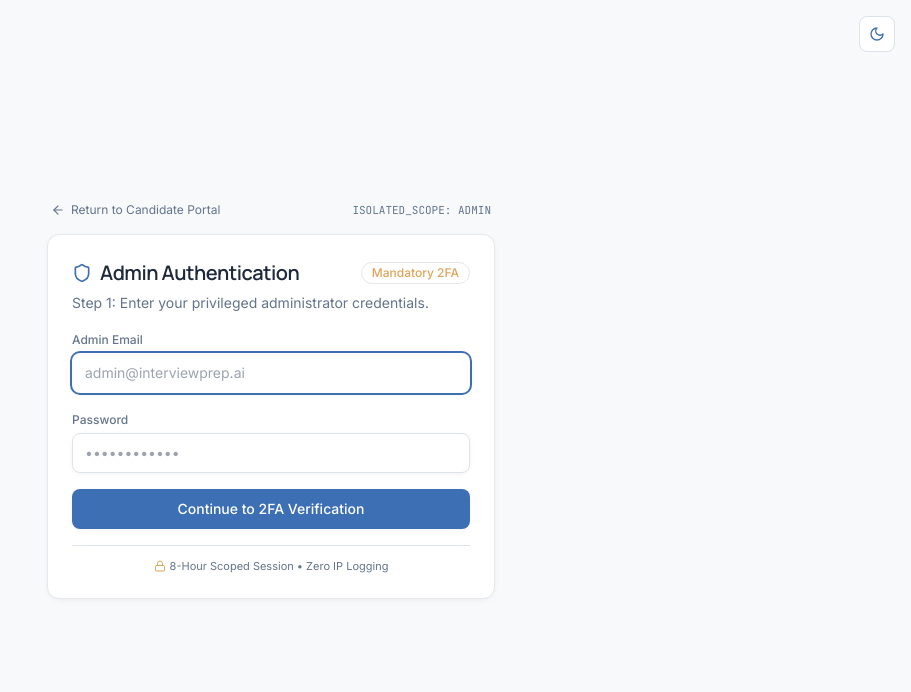
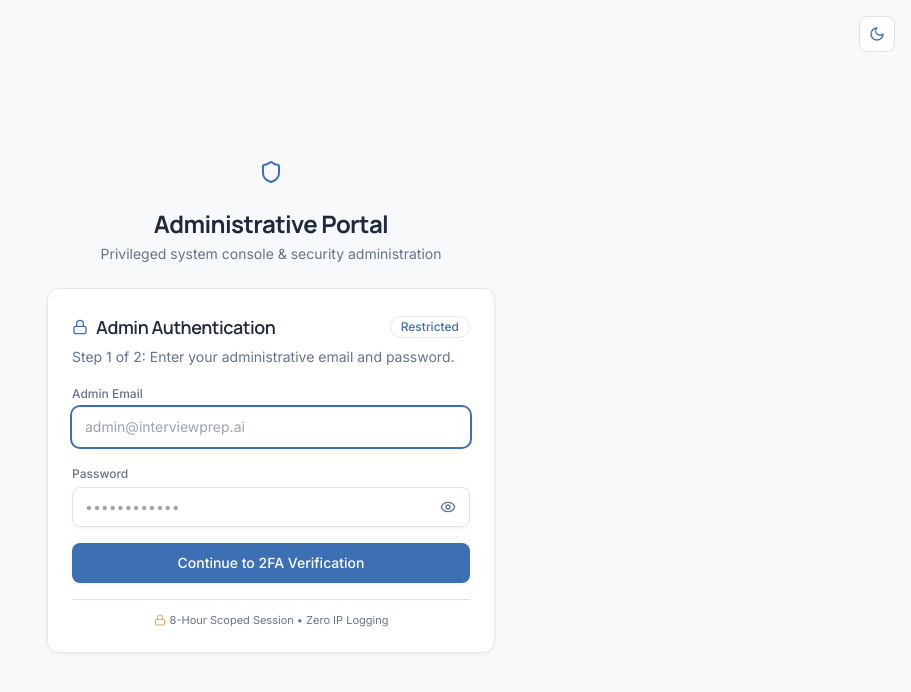
Before and after one commit to Hassanabbas006/ai-intweview-preparation-assistant, a Next.js app: page /admin/login in a window 1280 px wide. Shown: the top 692 px of the page, without its empty margins (369-1280 px from the left). Built offline with nearby package versions, Linux system fonts and the light colour scheme.

Commit message:
feat(ui): add show/hide password eye toggle across all password fields

```diff
--- a/app/(admin)/admin/login/page.tsx
+++ b/app/(admin)/admin/login/page.tsx
@@ -6,6 +6,7 @@ import Link from "next/link";
 import { Card, CardHeader, CardTitle, CardDescription, CardContent, CardFooter } from "@/components/ui/card";
 import { Button } from "@/components/ui/button";
 import { Input } from "@/components/ui/input";
+import { PasswordInput } from "@/components/ui/password-input";
 import { Badge } from "@/components/ui/badge";
 import { ThemeToggle } from "@/components/theme-toggle";
 import { Shield, KeyRound, Lock, ArrowLeft } from "lucide-react";
@@ -22,7 +23,7 @@ export default function AdminLoginPage() {
   const [loading, setLoading] = useState(false);
   const [error, setError] = useState<string | null>(null);
 
-  // Step 1: Verify Email and Password
+  // Step 1: Submit Credentials
   const handleCredentialsSubmit = async (e: React.FormEvent) => {
     e.preventDefault();
     setError(null);
@@ -38,7 +39,7 @@ export default function AdminLoginPage() {
       const data = await res.json();
 
       if (!res.ok || data.error) {
-        setError(data.message || "Invalid admin credentials.");
+        setError(data.message || "Invalid administrative credentials.");
         setLoading(false);
         return;
       }
@@ -47,44 +48,40 @@ export default function AdminLoginPage() {
       setStep("totp");
       setLoading(false);
     } catch {
-      setError("Network error. Please try again.");
+      setError("A network error occurred while reaching the admin authentication service.");
       setLoading(false);
     }
   };
 
-  // Step 2: Verify Mandatory 6-Digit TOTP Code
+  // Step 2: Submit 2FA TOTP Code
   const handleTotpSubmit = async (e: React.FormEvent) => {
     e.preventDefault();
     setError(null);
     setLoading(true);
 
-    if (!challengeToken) {
-      setError("Authentication session expired. Please start over.");
-      setStep("credentials");
-      setLoading(false);
-      return;
-    }
-
     try {
       const res = await fetch("/api/admin/auth/verify-2fa", {
         method: "POST",
         headers: { "Content-Type": "application/json" },
-        body: JSON.stringify({ challengeToken, code: totpCode }),
+        body: JSON.stringify({
+          challengeToken,
+          totpCode,
+        }),
       });
 
       const data = await res.json();
 
       if (!res.ok || data.error) {
-        setError(data.message || "Invalid two-factor authentication code.");
+        setError(data.message || "Invalid 2FA authentication code.");
         setLoading(false);
         return;
       }
 
-      // Success! Isolated admin_session cookie is set by the server response
+      // Successful verification -> redirect to privileged admin dashboard
       router.push("/admin/dashboard");
       router.refresh();
     } catch {
-      setError("Network error while validating 2FA.");
+      setError("A network error occurred during TOTP verification.");
       setLoading(false);
     }
   };
@@ -96,27 +93,31 @@ export default function AdminLoginPage() {
       </div>
 
       <div className="w-full max-w-md">
-        {/* Isolated scope notice banner */}
-        <div className="mb-4 flex items-center justify-between text-xs text-text-secondary px-1">
-          <Link href="/login" className="flex items-center gap-1.5 hover:text-primary transition-colors">
-            <ArrowLeft className="w-3.5 h-3.5" /> Return to Candidate Portal
-          </Link>
-          <span className="font-mono text-[11px] text-text-secondary">ISOLATED_SCOPE: ADMIN</span>
+        <div className="text-center mb-6">
+          <div className="inline-flex items-center justify-center w-12 h-12 rounded-input bg-primary/10 text-primary mb-3">
+            <Shield className="w-6 h-6" />
+          </div>
+          <h1 className="font-heading font-bold text-2xl text-text-primary tracking-tight">
+            Administrative Portal
+          </h1>
+          <p className="text-sm text-text-secondary mt-1">
+            Privileged system console & security administration
+          </p>
         </div>
 
-        <Card className="border-primary/40 shadow-soft">
+        <Card className="border-primary/20 shadow-md">
           <CardHeader>
             <div className="flex items-center justify-between">
-              <CardTitle className="flex items-center gap-2 text-xl font-heading">
-                <Shield className="w-5 h-5 text-primary" />
-                Admin Authentication
+              <CardTitle className="text-lg flex items-center gap-2">
+                <Lock className="w-4 h-4 text-primary" />
+                {step === "credentials" ? "Admin Authentication" : "2FA Security Challenge"}
               </CardTitle>
-              <Badge variant="warning">Mandatory 2FA</Badge>
+              <Badge variant="primary">Restricted</Badge>
             </div>
             <CardDescription>
               {step === "credentials"
-                ? "Step 1: Enter your privileged administrator credentials."
-                : "Step 2: Enter the 6-digit TOTP code from your Authenticator app."}
+                ? "Step 1 of 2: Enter your administrative email and password."
+                : "Step 2 of 2: Enter your 6-digit TOTP code to establish an isolated admin session."}
             </CardDescription>
           </CardHeader>
 
@@ -145,8 +146,7 @@ export default function AdminLoginPage() {
 
                 <div className="space-y-1">
                   <label className="text-xs font-medium text-text-secondary">Password</label>
-                  <Input
-                    type="password"
+                  <PasswordInput
                     placeholder="••••••••••••"
                     value={password}
                     onChange={(e) => setPassword(e.target.value)}
--- a/app/(auth)/login/page.tsx
+++ b/app/(auth)/login/page.tsx
@@ -7,6 +7,7 @@ import { signIn } from "next-auth/react";
 import { Card, CardHeader, CardTitle, CardDescription, CardContent, CardFooter } from "@/components/ui/card";
 import { Button } from "@/components/ui/button";
 import { Input } from "@/components/ui/input";
+import { PasswordInput } from "@/components/ui/password-input";
 import { Badge } from "@/components/ui/badge";
 import { ThemeToggle } from "@/components/theme-toggle";
 
@@ -147,8 +148,7 @@ function LoginForm() {
                       Forgot password?
                     </Link>
                   </div>
-                  <Input
-                    type="password"
+                  <PasswordInput
                     placeholder="••••••••"
                     value={password}
                     onChange={(e) => setPassword(e.target.value)}
--- a/app/dashboard/settings/security/page.tsx
+++ b/app/dashboard/settings/security/page.tsx
@@ -14,6 +14,7 @@ import {
 } from "@/components/ui/card";
 import { Button } from "@/components/ui/button";
 import { Input } from "@/components/ui/input";
+import { PasswordInput } from "@/components/ui/password-input";
 import { Badge } from "@/components/ui/badge";
 import { ThemeToggle } from "@/components/theme-toggle";
 import {
@@ -436,8 +437,7 @@ export default function SecuritySettingsPage() {
                     <p className="text-xs font-medium text-text-primary">
                       Confirm password to disable 2FA:
                     </p>
-                    <Input
-                      type="password"
+                    <PasswordInput
                       placeholder="Your account password"
                       value={disablePassword}
                       onChange={(e) => setDisablePassword(e.target.value)}
--- a/components/theme-toggle.tsx
+++ b/components/theme-toggle.tsx
@@ -14,7 +14,8 @@ export function ThemeToggle() {
 
   if (!mounted) {
     return (
-      <div className="w-9 h-9 rounded-input border border-border flex items-center justify-center text-text-secondary">
+      <div className="w-9 h-9 rounded-input border border-border bg-surface flex items-center justify-center text-text-secondary opacity-70">
+        <Moon className="h-4 w-4 text-primary" />
         <span className="sr-only">Toggle theme</span>
       </div>
     );
--- /dev/null
+++ b/components/ui/password-input.tsx
@@ -0,0 +1,47 @@
+"use client";
+
+import * as React from "react";
+import { useState } from "react";
+import { Eye, EyeOff } from "lucide-react";
+import { cn } from "@/lib/utils";
+
+export interface PasswordInputProps
+  extends React.InputHTMLAttributes<HTMLInputElement> {}
+
+export const PasswordInput = React.forwardRef<
+  HTMLInputElement,
+  PasswordInputProps
+>(({ className, disabled, ...props }, ref) => {
+  const [showPassword, setShowPassword] = useState(false);
+
+  return (
+    <div className="relative w-full">
+      <input
+        type={showPassword ? "text" : "password"}
+        className={cn(
+          "flex h-10 w-full rounded-input border border-border bg-surface pl-3 pr-10 py-2 text-sm text-text-primary placeholder:text-text-secondary/70 focus-visible:outline-none focus-visible:ring-2 focus-visible:ring-primary focus-visible:border-transparent disabled:cursor-not-allowed disabled:opacity-50 transition-colors shadow-soft",
+          className
+        )}
+        ref={ref}
+        disabled={disabled}
+        {...props}
+      />
+      <button
+        type="button"
+        onClick={() => setShowPassword((prev) => !prev)}
+        disabled={disabled}
+        className="absolute right-2.5 top-1/2 -translate-y-1/2 text-text-secondary hover:text-text-primary transition-colors focus:outline-none disabled:opacity-50 p-1 rounded hover:bg-background"
+        aria-label={showPassword ? "Hide password" : "Show password"}
+        tabIndex={-1}
+      >
+        {showPassword ? (
+          <EyeOff className="w-4 h-4" />
+        ) : (
+          <Eye className="w-4 h-4" />
+        )}
+      </button>
+    </div>
+  );
+});
+
+PasswordInput.displayName = "PasswordInput";
```
Also changed, not shown: app/(auth)/reset-password/page.tsx (+3 -4 lines), app/(auth)/signup/page.tsx (+9 -6 lines).
